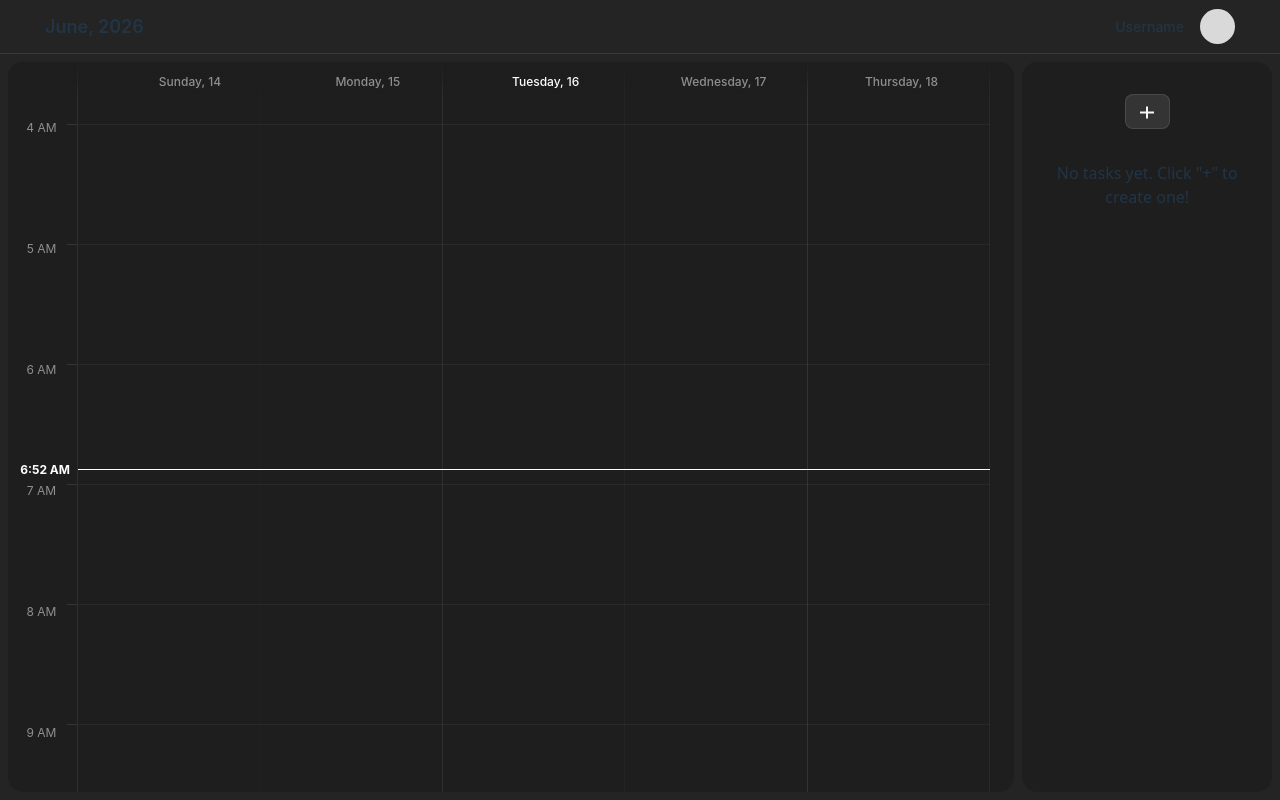
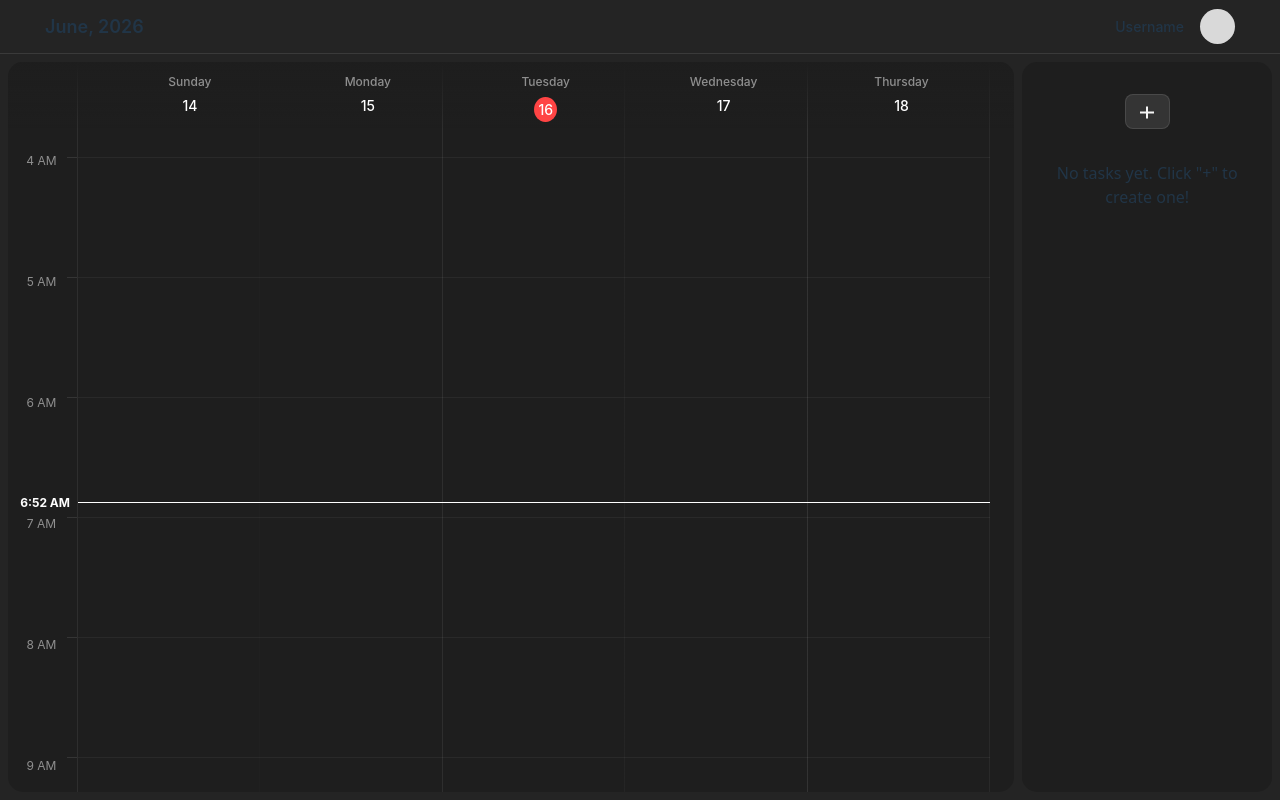
Before and after one commit to Gpshfrd/Timetable-Task-Scheduler, a React (Vite) app: page / in a window 1280 px wide. Built offline with nearby package versions, Linux system fonts and the light colour scheme.

Commit message:
feat: highlight today's date with red circle

```diff
--- a/src/components/TimeTable/TimeTable.css
+++ b/src/components/TimeTable/TimeTable.css
@@ -23,8 +23,35 @@
     font: var(--font-day-label);
 }
 
-.timetable__day--today {
+.timetable__day {
+    display: flex;
+    flex-direction: column;
+    align-items: center;
+    gap: 8px;
+}
+
+.timetable__day-name {
+    font-size: 12px;
+    color: var(--text-secondary);
+}
+
+.timetable__day-name-focus {
+    font-size: 12px;
     color: var(--text-primary);
+}
+
+.timetable__day-number {
+    color: var(--text-primary);
+}
+
+.timetable__day-number--today {
+    background-color: #ff4444;
+    color: var(--text-primary);
+    border-radius: 50%;
+    padding: 4px;
+    display: flex;
+    align-items: center;
+    justify-content: center;
 }
 
 .timetable__time-container {
--- a/src/components/TimeTable/TimeTable.tsx
+++ b/src/components/TimeTable/TimeTable.tsx
@@ -47,6 +47,13 @@ function TimeTable({
     }>(null);
 
     const [dragOverDay, setDragOverDay] = useState<number | null>(null);
+
+    const isToday = (date: Date): boolean => {
+        const today = new Date();
+        return date.getDate() === today.getDate()
+            && date.getMonth() === today.getMonth()
+            && date.getFullYear() === today.getFullYear()
+    }
 
     useEffect(() => {
         const updateWidth = () => {
@@ -161,7 +168,6 @@ function TimeTable({
         const x = e.clientX - rect.left;
         const dayWidth = rect.width / 5;
         const dayIndex = Math.floor(x / dayWidth);
-        const validDayIndex = Math.min(Math.max(dayIndex, 0), 4);
 
         const clampedMinutes = clampMinutes(minutes);
         const startMinutes = roundToStep(clampedMinutes);
@@ -215,17 +221,28 @@ function TimeTable({
                 <div className="timetable__days-container">
                     <div></div>
                     <div className="timetable__days">
-                        {getFiveWeekDays(today).map((day, index) => (
-                            <p
-                                key={day.toDateString()}
-                                className={day.getDate() === today.getDate() ? 'timetable__day--today' : ''}
-                                style={{
-                                    backgroundColor: dragOverDay === index ? 'rgba(255,255,255,0.1)' : 'transparent'
-                                }}
-                            >
-                                {formatDate(day)}
-                            </p>
-                        ))}
+                        {getFiveWeekDays(today).map((day, index) => {
+                            const isTodayDay = isToday(day);
+                            const weekday = day.toLocaleDateString('en-US', { weekday: 'long' });
+                            const dayNumber = day.getDate();
+
+                            return (
+                                <div
+                                    key={day.toDateString()}
+                                    className="timetable__day-wrapper"
+                                    style={{
+                                        backgroundColor: dragOverDay === index ? 'rgba(255,255,255,0.1)' : 'transparent'
+                                    }}
+                                >
+                                    <div className="timetable__day">
+                                        <span className='timetable__day-name'>{weekday}</span>
+                                        <span className={isTodayDay ? 'timetable__day-number--today' : 'timetable__day-number'}>
+                                            {dayNumber}
+                                        </span>
+                                    </div>
+                                </div>
+                            );
+                        })}
                     </div>
                 </div>
                 <div
```
